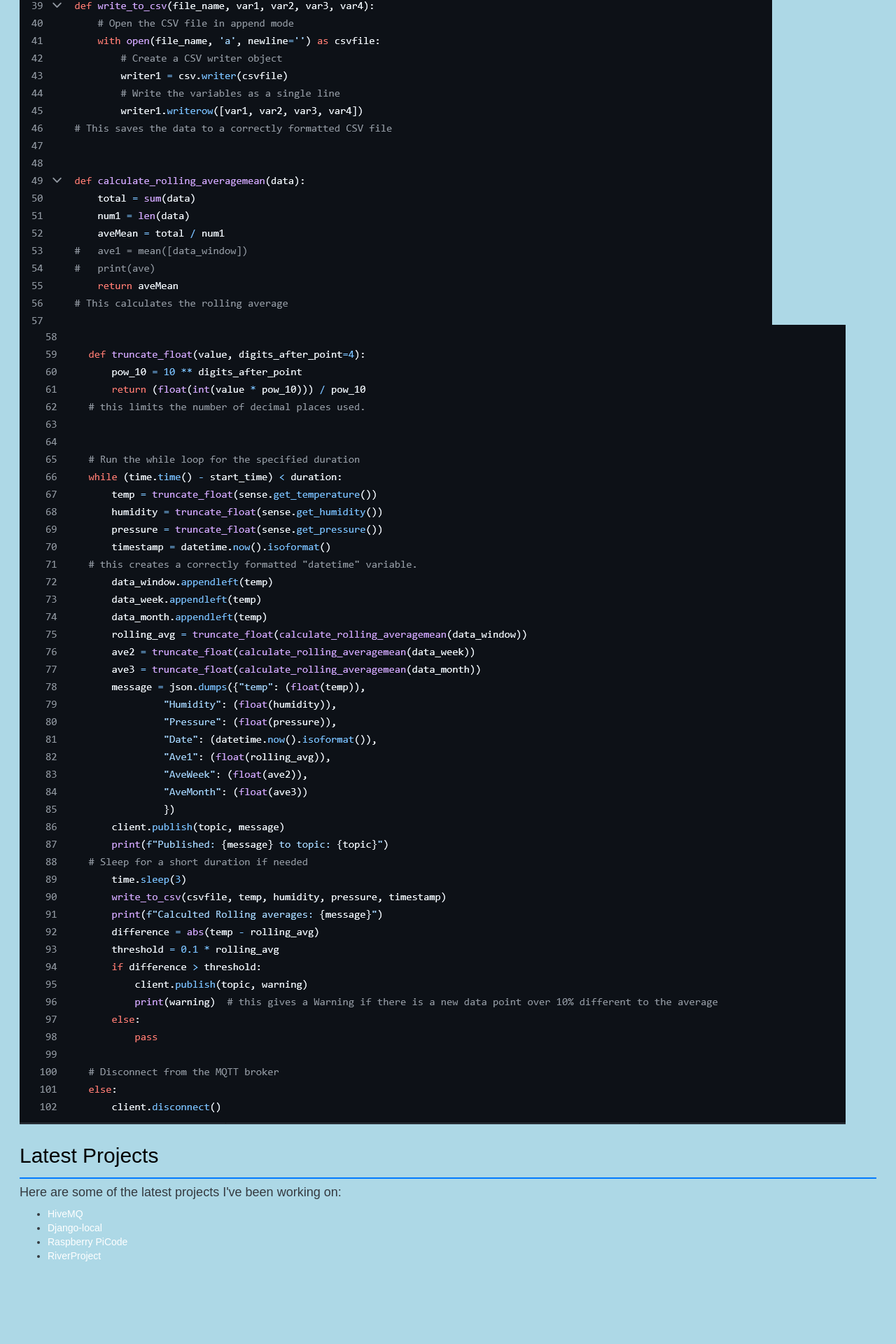
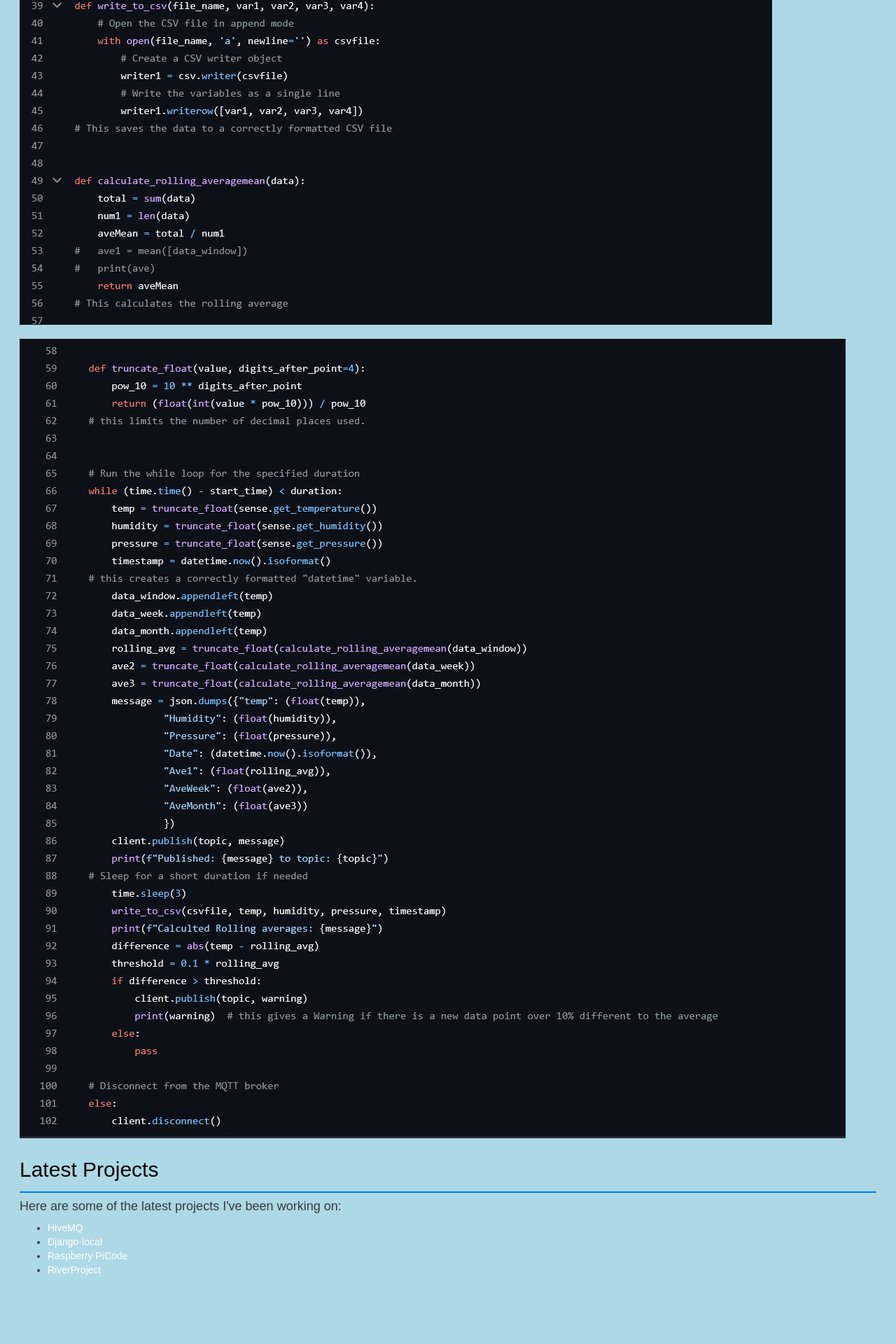
Before and after one commit to cuthbert86/cuthbert86.github.io, a Jekyll site: the page River_Project.html, which Jekyll copies as it is, in a window 1280 px wide. Shown: the part 2264-4184 px from the top of the page at 70% size. Built offline with Jekyll 4.4.1, drawn with Linux system fonts in a browser that asks for light colours.

Commit message:
Update River_Project.html
Signed-off-by: Cuthbert Baines <149163506+cuthbert86@users.noreply.github.com>

```diff
--- a/River_Project.html
+++ b/River_Project.html
@@ -79,10 +79,13 @@
                 <br></br>
         </section>
         <section>
+            <div content="width=device-width, initial-scale=1.0">
             <img src="dashboard.png" alt="River_Data_Dashboard">
-                <br></br>
+            <br></br>
             <img src="screenshot_ofpythonPart1.png" alt="pythoncode_part1">
+            <br></br>
             <img src="screenshotofpythonpart2.png" alt="pythoncode_part2">
+            </div>
         </section>
         <section>
             <h2>Latest Projects</h2>
```
